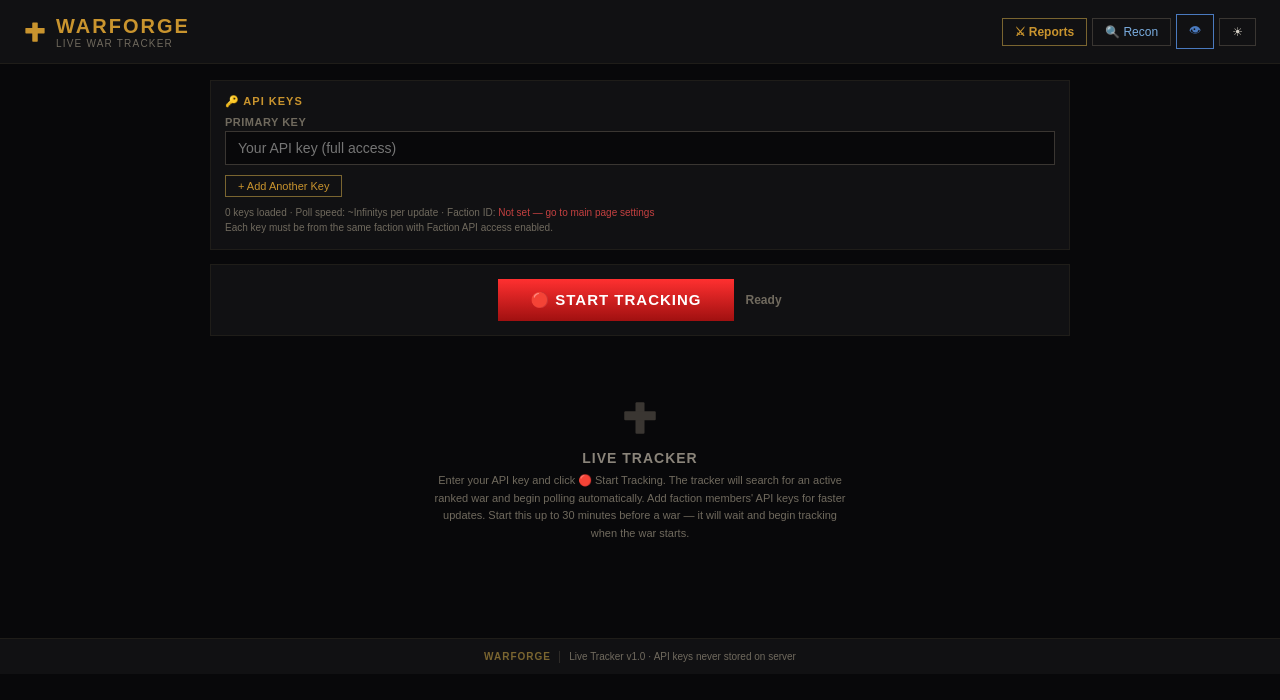
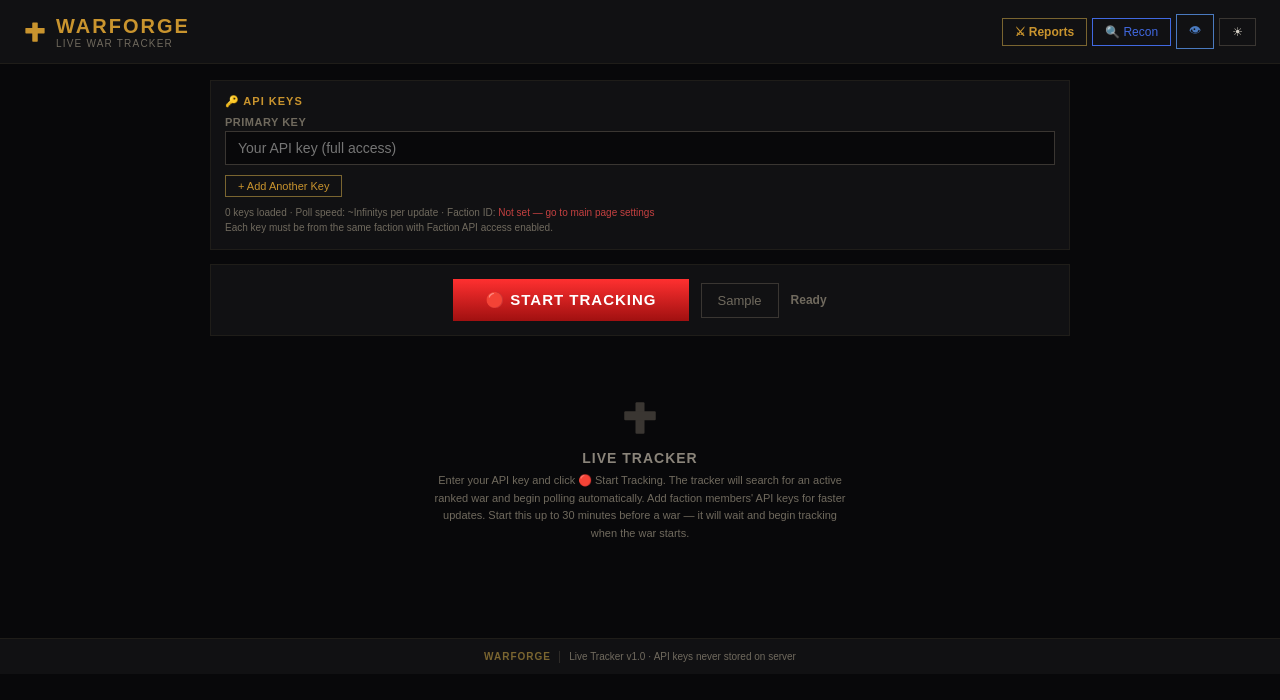
Before and after one commit to ghostddragons-cloud/WarForge, a Next.js app in the folder WarForgeV2/: page /live in a window 1280 px wide. Shown: the top 700 px of the page. Built offline with nearby package versions, Linux system fonts and the light colour scheme.

Commit message:
Update live.js

```diff
--- a/WarForgeV2/pages/live.js
+++ b/WarForgeV2/pages/live.js
@@ -80,6 +80,39 @@
 }
 
 // ============================================================
+//  LIVE SAMPLE DATA — 24hr fake war (Iron Wolves vs Shadow Syndicate)
+// ============================================================
+const LIVE_SAMPLE_FAC_ID="99999";
+function buildLiveSample(){
+  const now=Math.floor(Date.now()/1000);
+  const base=now-86400;
+  const yN=["SteelFang","Phantom_X","NovaBlade","CrimsonAce","Wraith99","ToxicRain"];
+  const tN=["DarkMatter","SilentStorm","NightCrawler","BlazeRunner","FrostByte","Hex_Zero"];
+  const atks=[];
+  const rsp=[2.45,1.82,2.18,3.10,1.55,2.80,1.92,2.35,0,2.90,1.65,2.20,1.85,2.60,1.40];
+  const res=["Attacked","Attacked","Mugged","Attacked","Hospitalized","Attacked","Attacked","Lost","Attacked","Stalemate","Attacked","Attacked","Attacked","Mugged","Attacked"];
+  for(let i=0;i<50;i++){
+    const ours=i%3!==2;
+    atks.push({
+      timestamp_started:base+Math.floor((i/50)*86200)+i*60,
+      attacker_name:ours?yN[i%yN.length]:tN[i%tN.length],
+      attacker_faction:ours?"99999":"88888",
+      defender_name:ours?tN[i%tN.length]:yN[i%yN.length],
+      result:res[i%res.length],
+      respect:ours&&res[i%res.length]!=="Lost"&&res[i%res.length]!=="Stalemate"?rsp[i%rsp.length]:0
+    });
+  }
+  atks.sort((a,b)=>b.timestamp_started-a.timestamp_started);
+  let us=0,them=0;
+  atks.forEach(a=>{if(a.attacker_faction==="99999")us+=a.respect;else if(a.respect===0)them+=1.65;});
+  return{
+    warData:{warId:"SAMPLE",us:{name:"Iron Wolves"},them:{name:"Shadow Syndicate"}},
+    attacks:atks.slice(0,40),
+    factionScores:{us:Math.round(us*100)/100,them:Math.round(them*100)/100}
+  };
+}
+
+// ============================================================
 //  MAIN LIVE TRACKER
 // ============================================================
 export default function LiveTracker(){
@@ -109,6 +142,7 @@
   const lastSaveTs=useRef(0);
   const isResuming=useRef(false);
   const[resumed,setResumed]=useState(false);
+  const[isSampleLive,setISL]=useState(false);
 
   // Save state helper (throttled to every 10s)
   const saveState=useCallback((force)=>{
@@ -299,6 +333,16 @@
     if(status==="LIVE"||status==="WAITING"){saveState(status==="LIVE");}
   },[status,warData,attacks,saveState]);
 
+  const loadLiveSample=()=>{
+    if(isSampleLive){
+      setISL(false);setWarData(null);setAttacks([]);setFS({us:0,them:0});setError(null);
+    }else{
+      if(intervalRef.current)clearInterval(intervalRef.current);
+      const s=buildLiveSample();
+      setISL(true);setWarData(s.warData);setAttacks(s.attacks);setFS(s.factionScores);setError(null);
+    }
+  };
+
   const stopTracking=()=>{
     if(intervalRef.current)clearInterval(intervalRef.current);
     intervalRef.current=null;
@@ -337,7 +381,7 @@
           {status==="LIVE"&&<LivePulse theme={th}/>}
           {resumed&&<span style={{fontSize:"10px",color:th.link,background:th.iBg,padding:"2px 8px",border:`1px solid ${th.iBd}`}}>Resumed</span>}
           <a href="/" style={{...bS,textDecoration:"none",display:"inline-flex",alignItems:"center",gap:"4px",color:th.gold,border:`1px solid ${th.gD}`,fontWeight:600}}>⚔ Reports</a>
-          <a href="/recon" style={{...bS,textDecoration:"none",color:th.link}}>🔍 Recon</a>
+          <a href="/recon" style={{...bS,textDecoration:"none",color:"#4169E1",border:"1px solid #4169E1"}}>🔍 Recon</a>
           <button onClick={()=>{const nv=!cb;setCB(nv);try{localStorage.setItem("wf_colorblind",String(nv));}catch(e){}}} style={{...bS,color:cb?"#e03030":"#4a7abf",border:`1px solid ${cb?"#e03030":"#4a7abf"}`}}>{cb?"👁 CB":"👁"}</button>
           <button onClick={()=>setDk(!dk)} style={{...bS,color:th.bone}}>{dk?"☀":"☽"}</button>
         </div>
@@ -388,6 +432,7 @@
                 textTransform:"uppercase",letterSpacing:"1px",fontFamily:"Arial,sans-serif",
               }}>⏹ Stop Tracking</button>
             )}
+            {status==="IDLE"&&<button onClick={loadLiveSample} style={{background:isSampleLive?"#1a1608":th.card,border:`1px solid ${isSampleLive?"#7a6530":th.iron}`,padding:"9px 16px",color:isSampleLive?"#c9942e":th.steel,fontSize:"13px",cursor:"pointer",fontFamily:"Arial,sans-serif",whiteSpace:"nowrap"}}>Sample</button>}
             <div style={{display:"flex",flexDirection:"column",alignItems:"flex-start",gap:"2px"}}>
               <span style={{fontSize:"12px",fontWeight:600,color:statusLabel.color}}>{statusLabel.text}</span>
               {lastUpdate&&<span style={{fontSize:"10px",color:th.steel}}>Last update: {new Date(lastUpdate).toLocaleTimeString()} · Polls: {pollCount}</span>}
@@ -407,8 +452,11 @@
           </div>
         )}
 
+        {/* SAMPLE BANNER */}
+        {isSampleLive&&<div style={{padding:"6px 10px",background:"#1a1608",border:"1px solid #7a6530",marginBottom:"12px",fontSize:"11px",color:"#c9942e",textAlign:"center"}}>📋 Sample data (24h war) — showing Iron Wolves vs Shadow Syndicate. Enter your API key and click Start Tracking for a real war.</div>}
+
         {/* LIVE SCOREBOARD */}
-        {(status==="LIVE"||status==="FINISHED")&&warData&&(
+        {((status==="LIVE"||status==="FINISHED"||isSampleLive)&&warData)&&(
           <div style={{background:th.card,border:`1px solid ${th.cb}`,padding:"18px",marginBottom:"14px"}}>
             <div style={{textAlign:"center",marginBottom:"6px"}}>
               {status==="LIVE"&&<LivePulse theme={th}/>}
```
